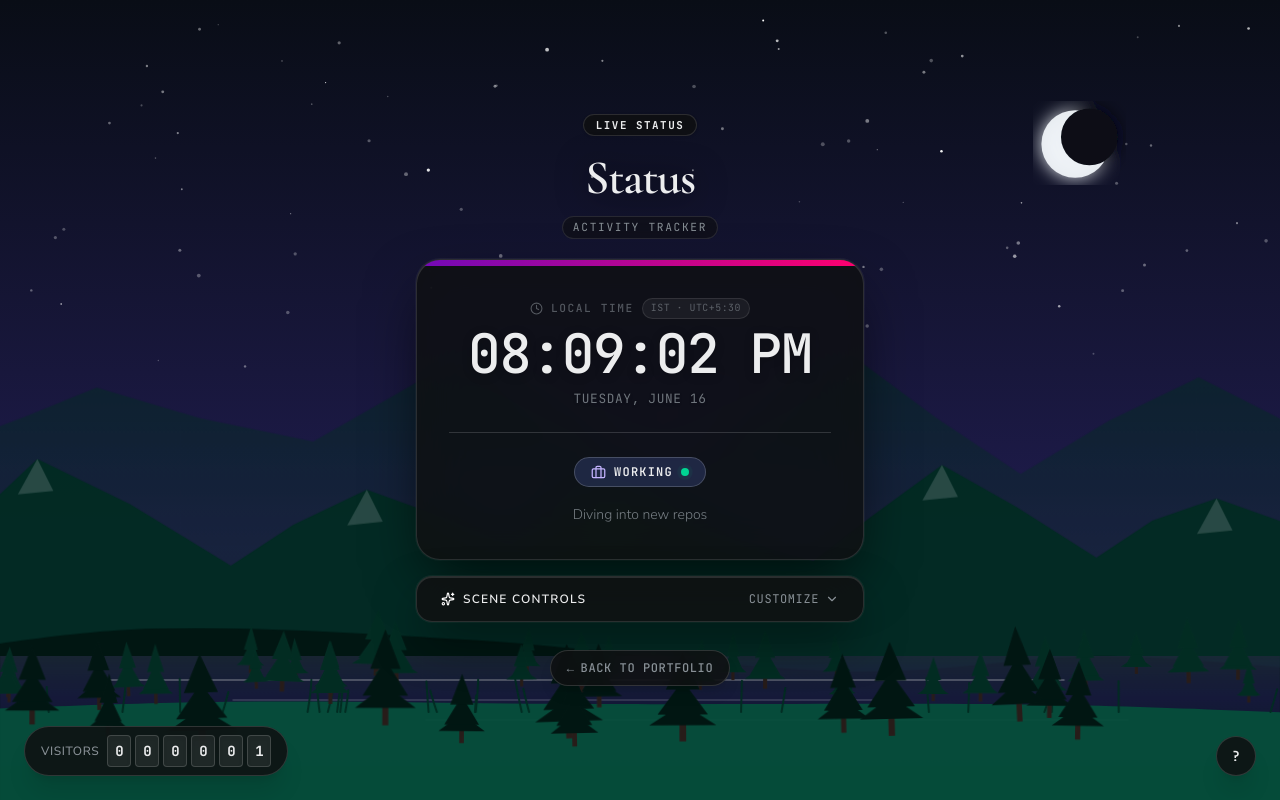
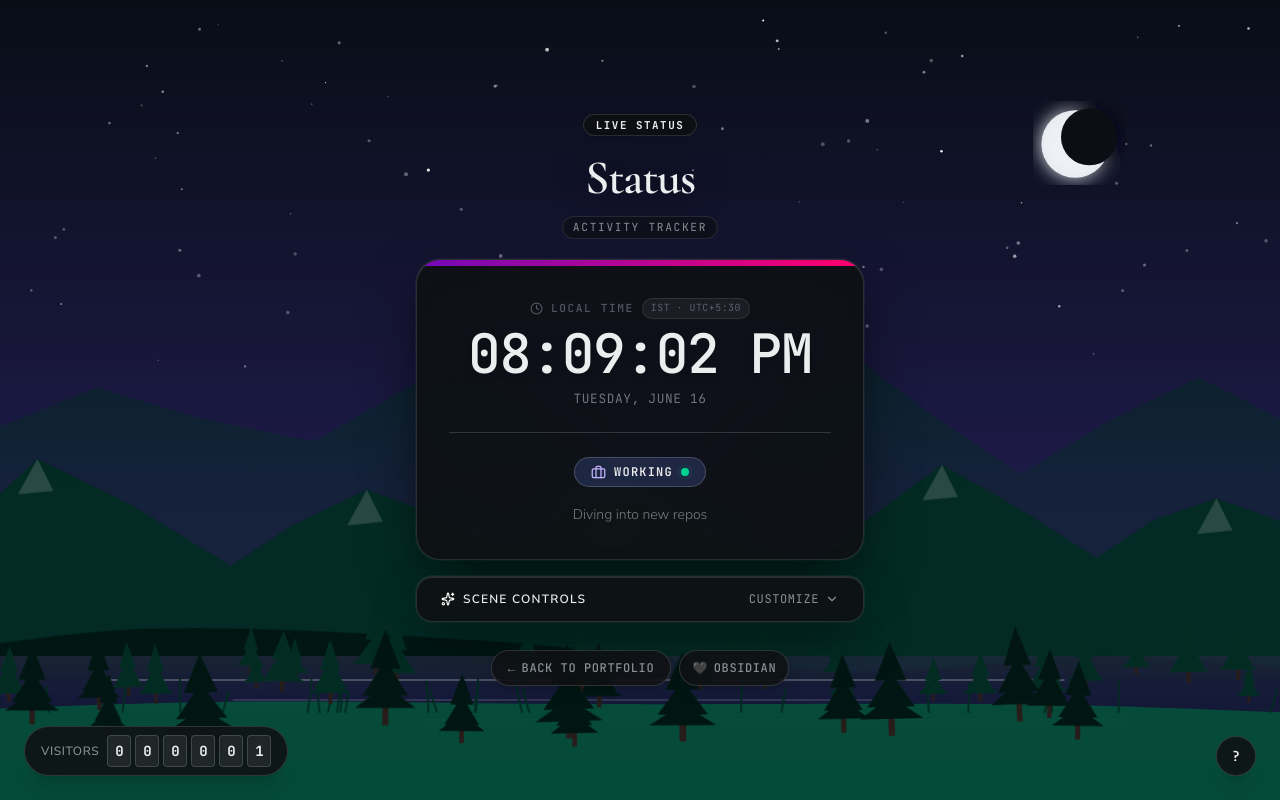
Before and after one commit to AnuraagGRao/status-site, a Next.js app: page / in a window 1280 px wide. Built offline with nearby package versions, Linux system fonts and the light colour scheme.

Commit message:
feat: add Obsidian, Cyber, and Arcade theme styles with footer toggle

```diff
--- a/app/globals.css
+++ b/app/globals.css
@@ -13,16 +13,49 @@ body {
   height: 100%;
 }
 
-:root {
+:root,
+[data-theme="obsidian"] {
   --font-serif: 'Cormorant Garamond', Georgia, serif;
   --font-sans: 'Nunito Sans', -apple-system, BlinkMacSystemFont, sans-serif;
   --font-mono: 'JetBrains Mono', monospace;
-  --bg: #0F1011;
-  --surface: #141516;
-  --border: #2C2E31;
-  --border-strong: #3D4044;
-  --text: #ECEDEE;
-  --text-muted: #889096;
+  --bg: #010102;
+  --surface: #0E1015;
+  --border: #23252A;
+  --border-strong: #34343A;
+  --text: #F7F8F8;
+  --text-muted: #8A8F98;
+  --accent: #5E6AD2;
+}
+
+[data-theme="cyber"] {
+  --font-serif: 'Cormorant Garamond', Georgia, serif;
+  --font-sans: 'Nunito Sans', -apple-system, BlinkMacSystemFont, sans-serif;
+  --font-mono: 'JetBrains Mono', monospace;
+  --bg: #08090E;
+  --surface: rgba(19, 23, 38, 0.75);
+  --border: rgba(139, 92, 246, 0.25);
+  --border-strong: rgba(139, 92, 246, 0.5);
+  --text: #F8FAFC;
+  --text-muted: #A5B4FC;
+  --accent: #8B5CF6;
+}
+
+[data-theme="arcade"] {
+  --font-serif: 'Cormorant Garamond', Georgia, serif;
+  --font-sans: 'Nunito Sans', -apple-system, BlinkMacSystemFont, sans-serif;
+  --font-mono: 'JetBrains Mono', monospace;
+  --bg: #0D0E15;
+  --surface: #181A28;
+  --border: #2A2E44;
+  --border-strong: #00FF66;
+  --text: #FFFFFF;
+  --text-muted: #A0A8C0;
+  --accent: #00FF66;
+}
+
+[data-theme="arcade"] body {
+  background-image: radial-gradient(rgba(255, 255, 255, 0.08) 1.5px, transparent 1.5px);
+  background-size: 20px 20px;
 }
 
 body {
--- a/app/page.tsx
+++ b/app/page.tsx
@@ -34,6 +34,42 @@ export default function Home() {
   const intervalRef = useRef<ReturnType<typeof setInterval> | null>(null);
   const [sceneVariant, setSceneVariant] = useState<number>(1);
   const [theme, setTheme] = useState<ThemeName>("lush_lake");
+
+  // UI Theme (Obsidian / Cyber / Arcade)
+  const UI_THEMES = ["obsidian", "cyber", "arcade"] as const;
+  type UITheme = (typeof UI_THEMES)[number];
+  const UI_THEME_ICONS: Record<UITheme, string> = {
+    obsidian: "🖤",
+    cyber: "⚡",
+    arcade: "🕹️",
+  };
+  const UI_THEME_NAMES: Record<UITheme, string> = {
+    obsidian: "Obsidian",
+    cyber: "Cyber",
+    arcade: "Arcade",
+  };
+
+  const [uiTheme, setUiTheme] = useState<UITheme>("obsidian");
+
+  useEffect(() => {
+    const saved = localStorage.getItem("user-theme") as UITheme;
+    if (saved && UI_THEMES.includes(saved)) {
+      setUiTheme(saved);
+      document.documentElement.setAttribute("data-theme", saved);
+    } else {
+      document.documentElement.setAttribute("data-theme", "obsidian");
+    }
+  }, []);
+
+  const cycleUiTheme = () => {
+    setUiTheme((cur) => {
+      const idx = UI_THEMES.indexOf(cur);
+      const next = UI_THEMES[(idx + 1) % UI_THEMES.length];
+      localStorage.setItem("user-theme", next);
+      document.documentElement.setAttribute("data-theme", next);
+      return next;
+    });
+  };
 
   // Dark mode: auto-detect from prefers-color-scheme, can be toggled
   const prefersDark = usePrefersDarkMode();
@@ -198,12 +234,13 @@ export default function Home() {
           variantSeed={variantSeed}
         />
 
-        {/* Back to portfolio link */}
+        {/* Back to portfolio & Theme toggle */}
+        <div className="flex items-center gap-2 mt-3 flex-wrap justify-center">
           <motion.a
             href="https://anuraaggrao.com/"
             target="_blank"
             rel="noopener noreferrer"
-          className="group mt-3 text-[0.75rem] font-medium uppercase tracking-wider text-[#889096] hover:text-[#ECEDEE] transition-all px-4 py-2 rounded-full border border-white/14 hover:border-white/28 bg-[#0F1011]/80 hover:bg-[#0F1011] backdrop-blur-md shadow-lg flex items-center gap-1.5 cursor-pointer"
+            className="group text-[0.75rem] font-medium uppercase tracking-wider text-[#889096] hover:text-[#ECEDEE] transition-all px-4 py-2 rounded-full border border-white/14 hover:border-white/28 bg-[#0F1011]/80 hover:bg-[#0F1011] backdrop-blur-md shadow-lg flex items-center gap-1.5 cursor-pointer"
             style={{ fontFamily: "var(--font-mono)" }}
             initial={{ opacity: 0, y: 10 }}
             animate={{ opacity: 1, y: 0 }}
@@ -212,6 +249,20 @@ export default function Home() {
             <span className="transition-transform duration-200 group-hover:-translate-x-0.5">←</span>
             <span>Back to Portfolio</span>
           </motion.a>
+
+          <motion.button
+            onClick={cycleUiTheme}
+            className="text-[0.75rem] font-medium uppercase tracking-wider text-[#889096] hover:text-[#ECEDEE] transition-all px-3 py-2 rounded-full border border-white/14 hover:border-white/28 bg-[#0F1011]/80 hover:bg-[#0F1011] backdrop-blur-md shadow-lg flex items-center gap-1.5 cursor-pointer"
+            style={{ fontFamily: "var(--font-mono)" }}
+            title={`Switch Theme: ${UI_THEME_NAMES[uiTheme]} (Click to cycle)`}
+            initial={{ opacity: 0, y: 10 }}
+            animate={{ opacity: 1, y: 0 }}
+            transition={{ duration: 0.8, delay: 0.4 }}
+          >
+            <span>{UI_THEME_ICONS[uiTheme]}</span>
+            <span>{UI_THEME_NAMES[uiTheme]}</span>
+          </motion.button>
+        </div>
       </div>
 
       {/* ── Toast notification ───────────────────────────────────── */}
```
Lines whose indentation alone changed are shown as unchanged.
